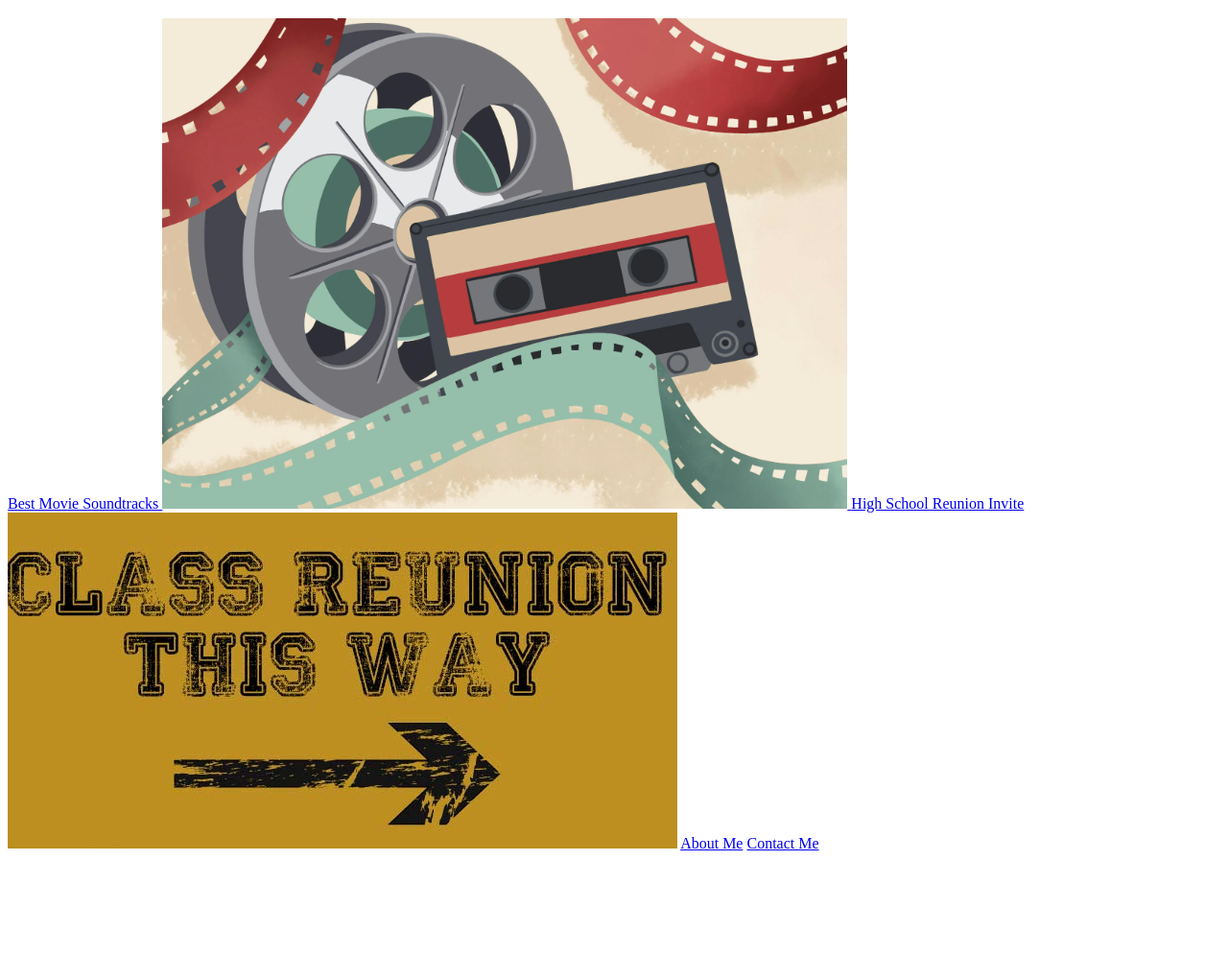
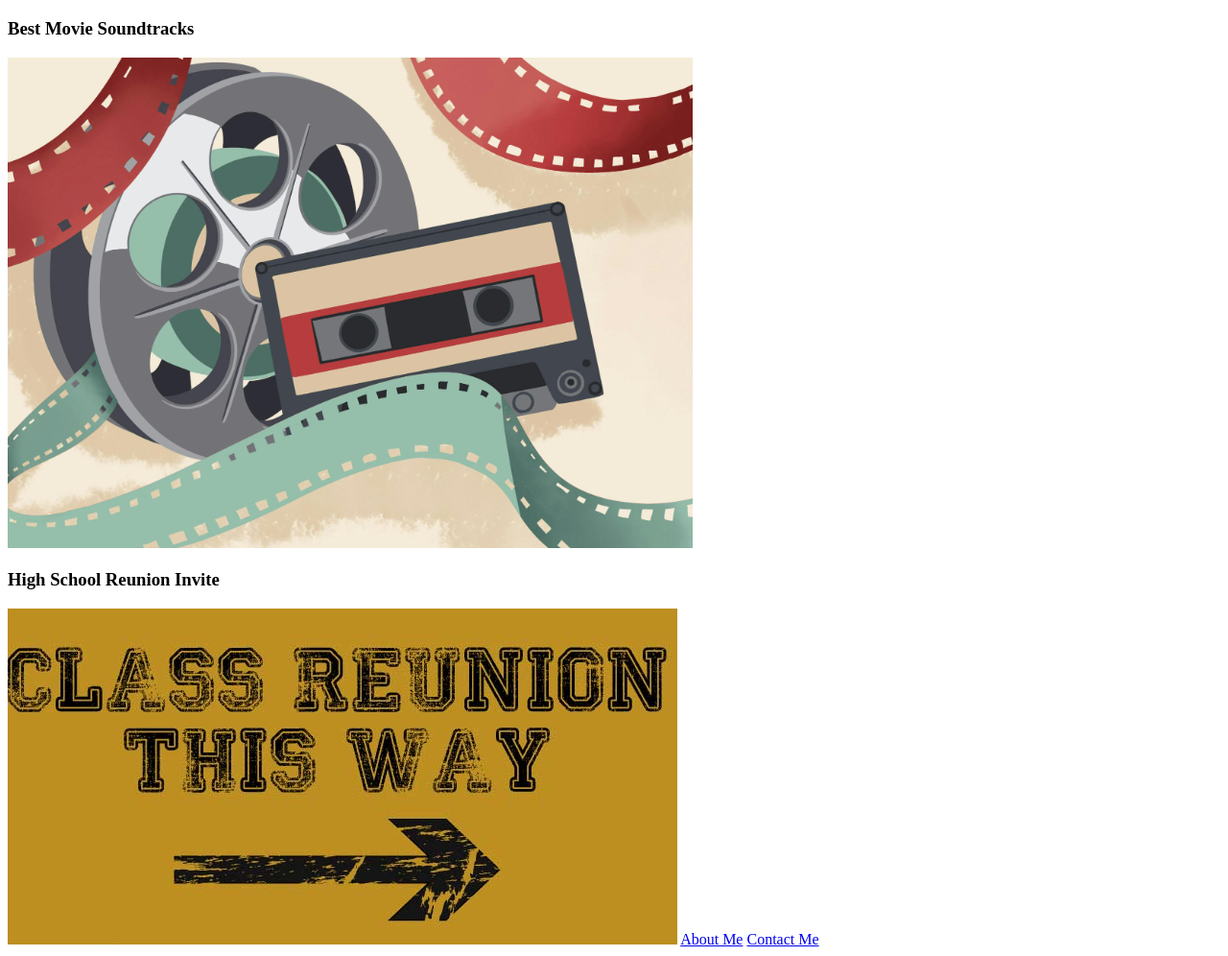
Before and after one commit to coddiec01/html-portfolio, a plain HTML site: page index.html in a window 1280 px wide. Shown: the part 61-1057 px from the top of the page at 96% size. Before the commit the page ends 957 px from the top, so only its background shows below. Drawn offline with Linux system fonts and the light colour scheme.

Commit message:
Update index.html

```diff
--- a/index.html
+++ b/index.html
@@ -1,23 +1,4 @@
 <!-- TODO 1: Create the HTML Boilerplate -->
-<!DOCTYPE html>
-<html lang="en">
-<head>
-    <meta charset="UTF-8">
-    <meta name="viewport" content="width=device-width, initial-scale=1.0">
-    <title>Coddie Curry's Portfolio</title>
-</head>
-<body>
-    <h1>I'm a Full-Stack Developer</h1>
-    <a href="./public/movie-soundtrack-ranking.html">Best Movie Soundtracks <img src="./assets/images/Movie Soundtrack Photo 1.png" alt="Picture with a movie file and a tape for music "/>
-    </a>
-
-
-    <a href="./public/high-school-reunion-invite.html">High School Reunion Invite<img src="./assets/images/High School Reunion.png" alt="Picture that says Class Reunion this way"/></a>
-
-
-</body>
-</html>
-
 <!-- TODO 2: Add Your previous projects' HTML into the public folder -->
 
 <!-- TODO 3: Take screenshots of your project previews and add the images to the images folder -->
@@ -32,4 +13,26 @@ https://developer.mozilla.org/en-US/docs/Web/HTML/Element/img#attr-height -->
 
 <!-- TODO 7: Add the Contact Me and About Me page links -->
 
-<a href="./public/about.html">About Me</a> <a href="./public/contact.html">Contact Me</a>
+<!DOCTYPE html>
+<html lang="en">
+<head>
+    <meta charset="UTF-8">
+    <meta name="viewport" content="width=device-width, initial-scale=1.0">
+    <title>Coddie Curry's Portfolio</title>
+</head>
+<body>
+    <h1>I'm a Full-Stack Developer</h1>
+
+    <h3>Best Movie Soundtracks </h3>
+    <a href="./public/movie-soundtrack-ranking.html"><img src="./assets/images/Movie Soundtrack Photo 1.png" alt="Picture with a movie file and a tape for music "/>
+    </a>
+
+
+    <h3>High School Reunion Invite</h3>
+    <a href="./public/high-school-reunion-invite.html"><img src="./assets/images/High School Reunion.png" alt="Picture that says Class Reunion this way"/></a>
+
+    <a href="./public/about.html">About Me</a>
+    <a href="./public/contact.html">Contact Me</a>
+
+</body>
+</html>
```
